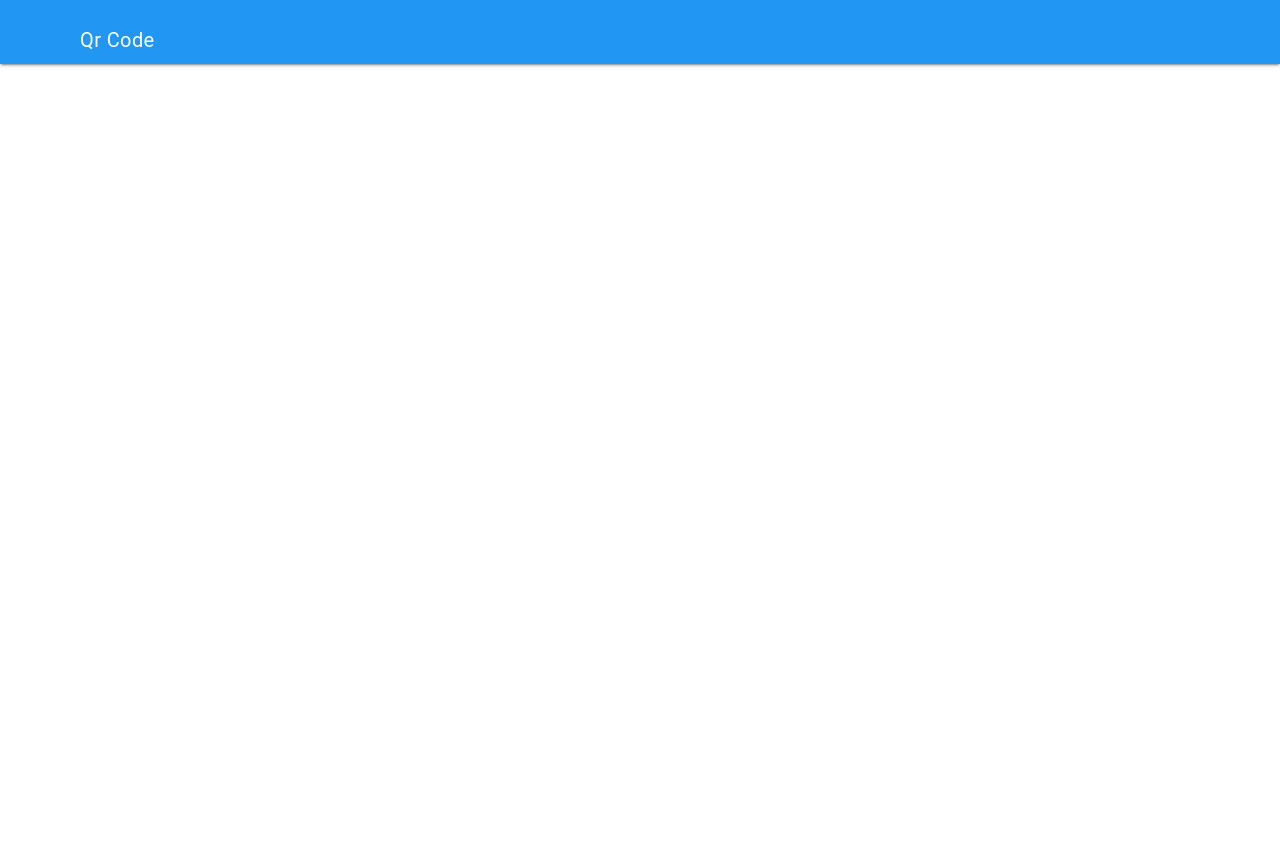
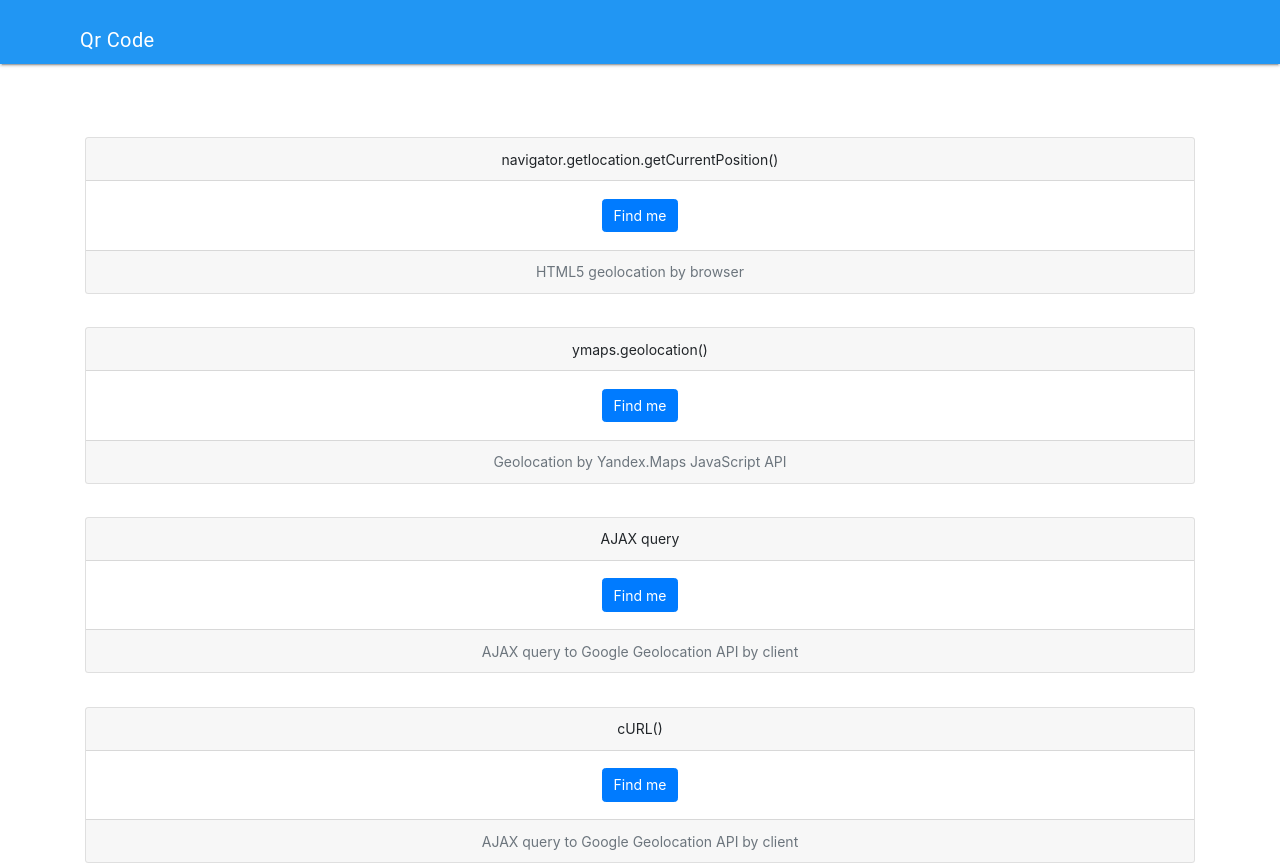
Before and after one commit to dmitriy-belyakov/zimalab-demo-pwa, a Vue app: page /geotag in a window 1280 px wide. Before the commit the page ends 800 px from the top, so only its background shows below. Built offline with nearby package versions, Linux system fonts and the light colour scheme; what vue-signature would draw is missing.

Commit message:
Added basic layout for Geotag vue component

```diff
--- a/src/components/Geotag.vue
+++ b/src/components/Geotag.vue
@@ -1,13 +1,78 @@
 <template>
+  <div class="container">
+    <div class="card text-center">
+      <div class="card-header">
+        navigator.getlocation.getCurrentPosition()
+      </div>
+      <div class="card-body">
+        <a href="#" class="btn btn-primary">Find me</a>
+      </div>
+      <div class="card-footer text-muted">
+        HTML5 geolocation by browser
+      </div>
+    </div>
+    <div class="card text-center">
+      <div class="card-header">
+        ymaps.geolocation()
+      </div>
+      <div class="card-body">
+        <a href="#" class="btn btn-primary">Find me</a>
+      </div>
+      <div class="card-footer text-muted">
+        Geolocation by Yandex.Maps JavaScript API
+      </div>
+    </div>
+    <div class="card text-center">
+      <div class="card-header">
+        AJAX query
+      </div>
+      <div class="card-body">
+        <a href="#" class="btn btn-primary">Find me</a>
+      </div>
+      <div class="card-footer text-muted">
+        AJAX query to Google Geolocation API by client
+      </div>
+    </div>
+
+    <div class="card text-center">
+      <div class="card-header">
+        cURL()
+      </div>
+      <div class="card-body">
+        <a href="#" class="btn btn-primary">Find me</a>
+      </div>
+      <div class="card-footer text-muted">
+        AJAX query to Google Geolocation API by client
+      </div>
+    </div>
+  </div>
 
 </template>
 
 <script>
   export default {
-    name: 'Geotag'
+    data () {
+      return {
+        myToggle: false,
+        buttons: [
+          { variant: 'primary', caption: 'Toggle 1', state: true },
+          { variant: 'danger', caption: 'Toggle 2', state: false },
+          { variant: 'warning', caption: 'Toggle 3', state: true },
+          { variant: 'success', caption: 'No Toggle', state: null },
+          { variant: 'outline-success', caption: 'Toggle 5', state: false },
+          { variant: 'outline-primary', caption: 'Toggle 6', state: false }
+        ]
+      }
+    },
+    computed: {
+      btnStates () {
+        return this.buttons.map(btn => btn.state)
+      }
+    }
   }
 </script>
-
-<style scoped>
-
+<style>
+.card {
+  margin-top: 3%;
+}
 </style>
```
